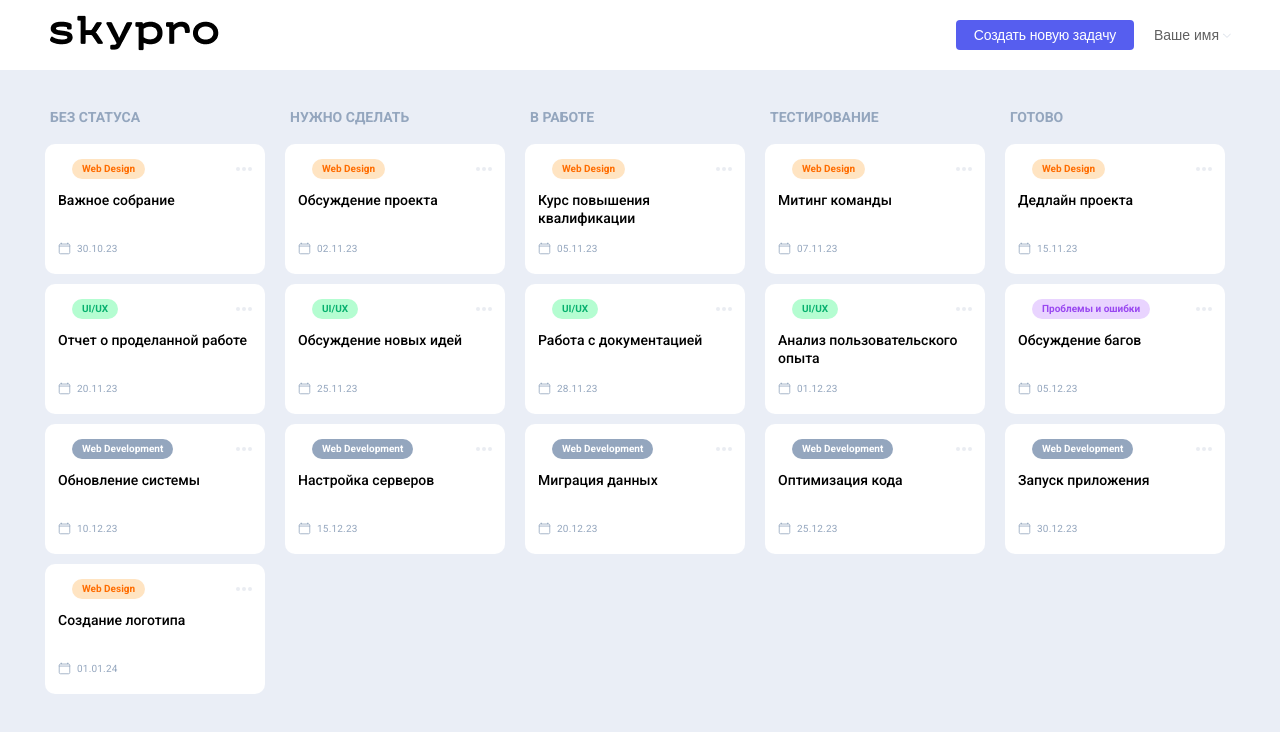
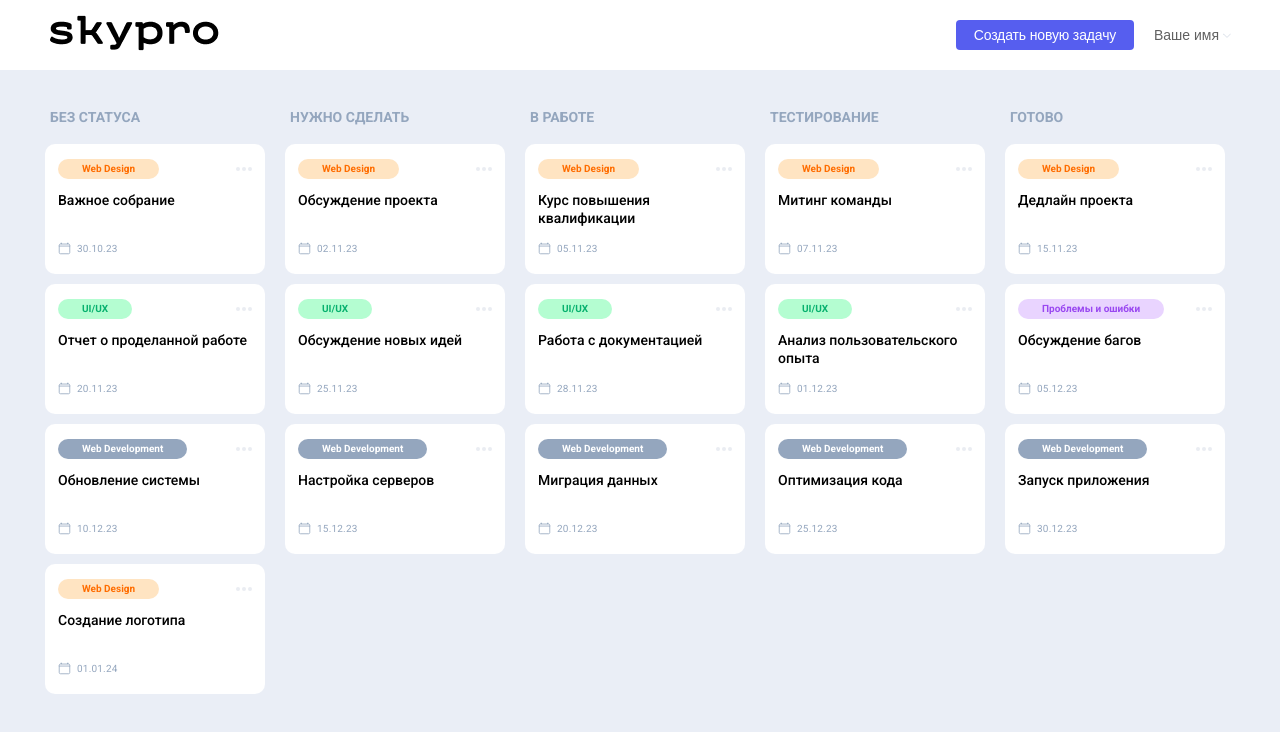
Before and after one commit to MironProFit/sky-kanban, a React (Vite) app: page / in a window 1280 px wide. Both pictures are taken after typing "name@example.com", "Sample123" into the empty fields and a click on the button "Войти". Shown: the top 732 px of the page. Built offline with nearby package versions, Linux system fonts and the light colour scheme.

Commit message:
цвет темы заголовков исправлен

```diff
--- a/src/components/Card/Card.jsx
+++ b/src/components/Card/Card.jsx
@@ -14,11 +14,12 @@ export default function Card({ id, topic, title, date, status, $isDark }) {
             case 'Web Development':
                 return '_gray'
             default:
-                return '' // На случай, если тема не совпадает
+                return ''
         }
     }
 
     const colorTopicClass = getColorClass(topic)
+    console.log(`${$isDark ? 'dark' : 'light'} ${colorTopicClass}`)
 
     // return (
     //     <>
@@ -79,8 +80,8 @@ export default function Card({ id, topic, title, date, status, $isDark }) {
             <CardItem key={id}>
                 <CardWrapper $isDark={$isDark}>
                     <CardGroup>
-                        <Theme className={$isDark ? 'dark' : 'light'}>
-                            <ThemeText className={colorTopicClass}>{topic}</ThemeText>
+                        <Theme className={`${$isDark ? 'dark' : 'light'} ${colorTopicClass}`}>
+                            <ThemeText>{topic}</ThemeText>
                         </Theme>
                         <CardLink to={`cardview/${id}`} state={{ modalWindow: true, topic, title, date, status }}>
                             <DotContainer>
```
